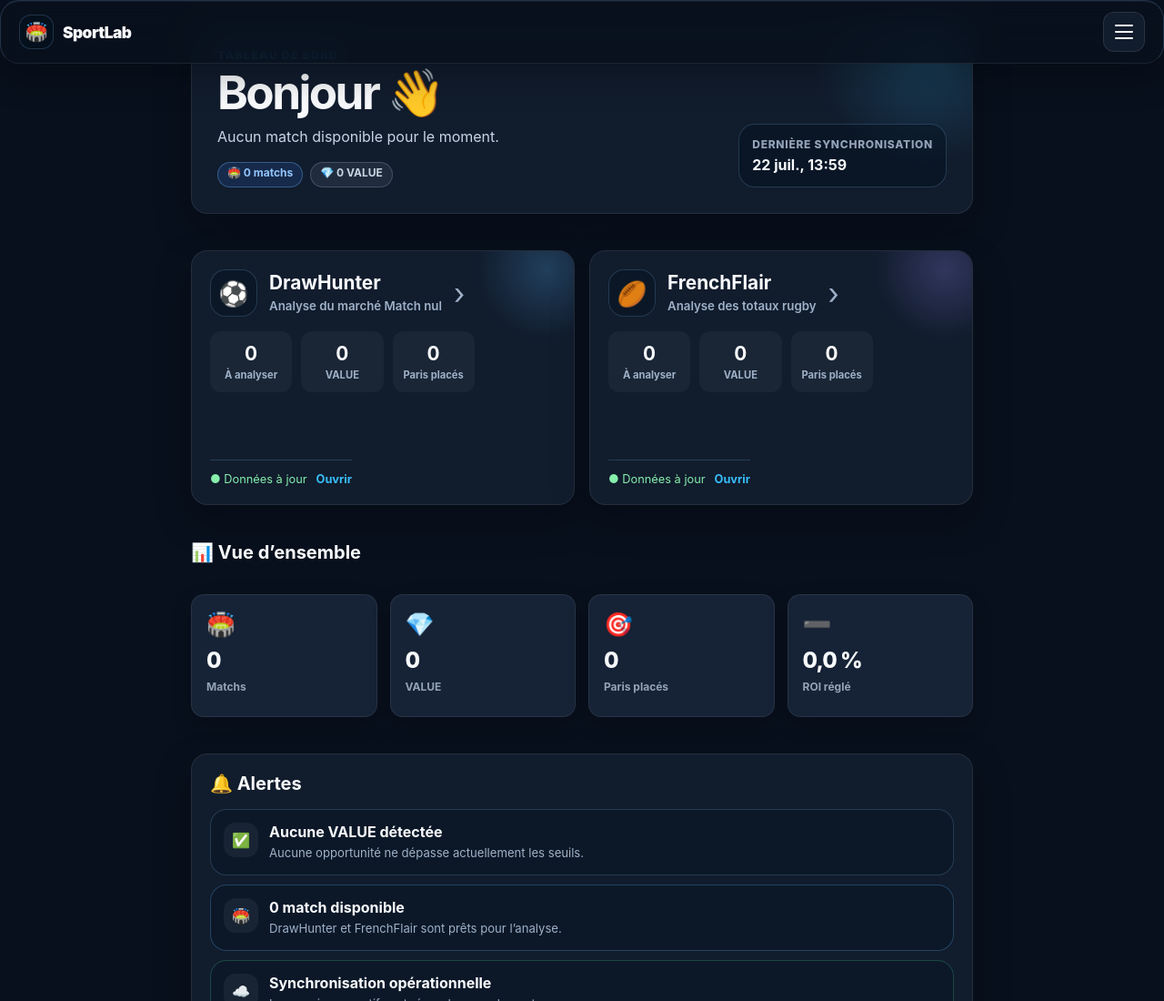
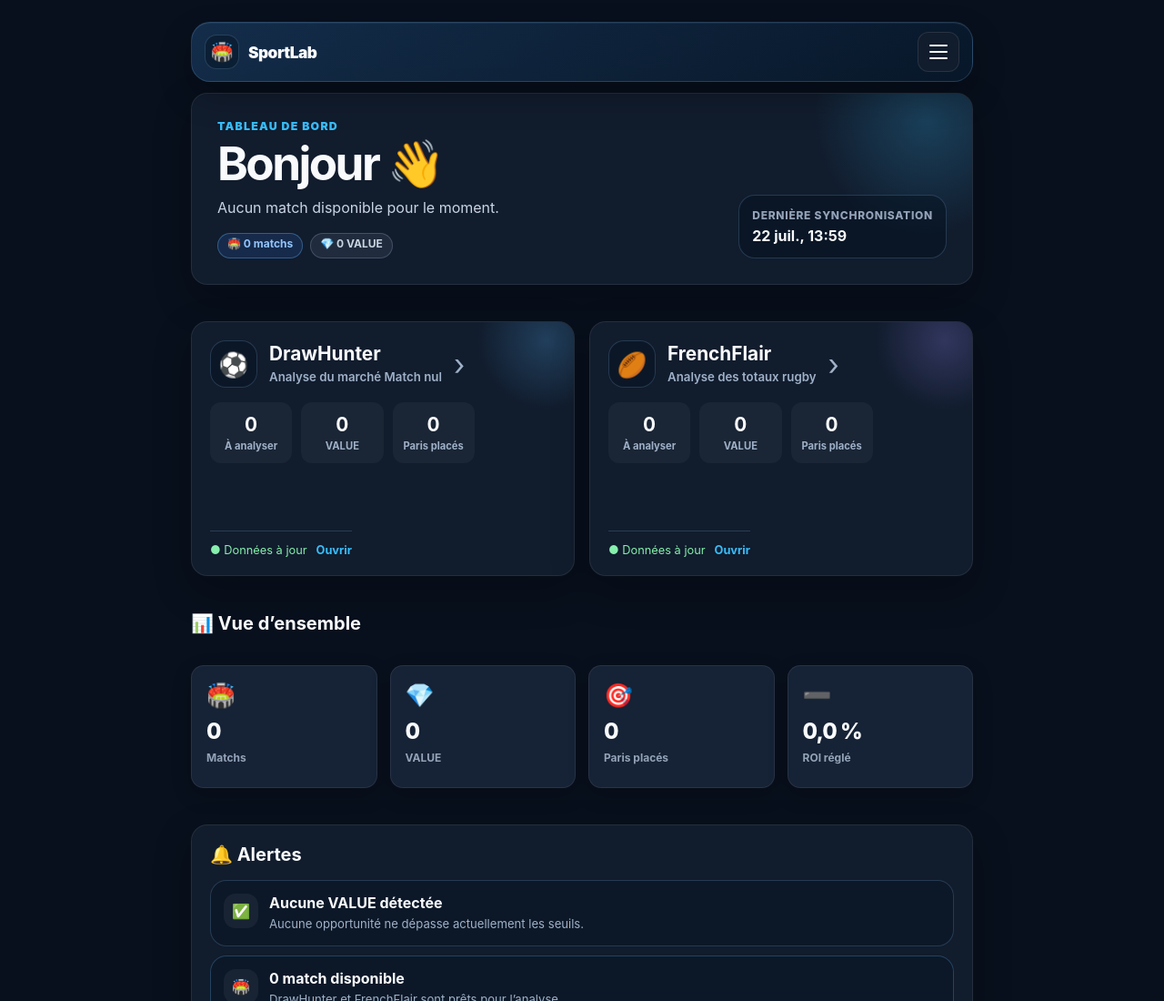
Before and after one commit to GeoffPelletoche/SportLab, a plain HTML site: page index.html in a window 1280 px wide. Shown: the top 1100 px of the page at 91% size. Drawn offline with Linux system fonts and the light colour scheme; no server answers.

Commit message:
Update sportlab.css

```diff
--- a/assets/sportlab.css
+++ b/assets/sportlab.css
@@ -169,7 +169,7 @@ button,input,select,textarea{font:inherit}
 .sl-app-root {
   width: min(100% - 28px, 1240px);
   margin: 0 auto;
-  padding: 100px 0 32px;
+  padding: 0 0 32px;
 }
 .sl-page{min-width:0}
 .sl-stack{display:grid;gap:var(--sl-gap)}
@@ -196,17 +196,11 @@ button,input,select,textarea{font:inherit}
 
 /* Navigation */
 .sl-topbar {
-  position: fixed;
-  inset: 0 0 auto 0;
-  z-index: 1000;
-  min-height: var(--sl-header-height);
-  display: flex;
-  align-items: center;
-  justify-content: space-between;
-  padding: 12px max(16px, calc((100vw - 1240px) / 2));
-  border-bottom: 1px solid rgba(255, 255, 255, 0.08);
-  background: rgba(8, 16, 29, 0.88);
-  backdrop-filter: blur(18px);
+  position: relative;
+  inset: auto;
+  z-index: 100;
+  width: 100%;
+  margin-bottom: 12px;
 }
 .sl-brand{display:flex;align-items:center;gap:10px;font-weight:900;font-size:1.08rem;cursor:pointer}
 .sl-menu-toggle{display:grid;width:44px;height:44px;place-content:center;gap:5px;border:1px solid rgba(255,255,255,.10);border-radius:12px;background:var(--sl-surface);color:#fff}
@@ -266,7 +260,7 @@ button,input,select,textarea{font:inherit}
 @media(max-width:640px){
  .sl-app-root {
   width: min(100% - 20px, 1240px);
-  padding-top: 100px;
+  padding-top: 0;
 }
  .sl-page-header,.sl-section-header,.journal-card-header,.journal-card-footer{align-items:stretch;flex-direction:column}
  .sl-kpi-grid,.portfolio-summary,.analysis-summary__grid,.analysis-kpis,.premium-module-stats,.premium-sync-grid,.journal-card-metrics,.journal-financial-grid{grid-template-columns:1fr}
```
